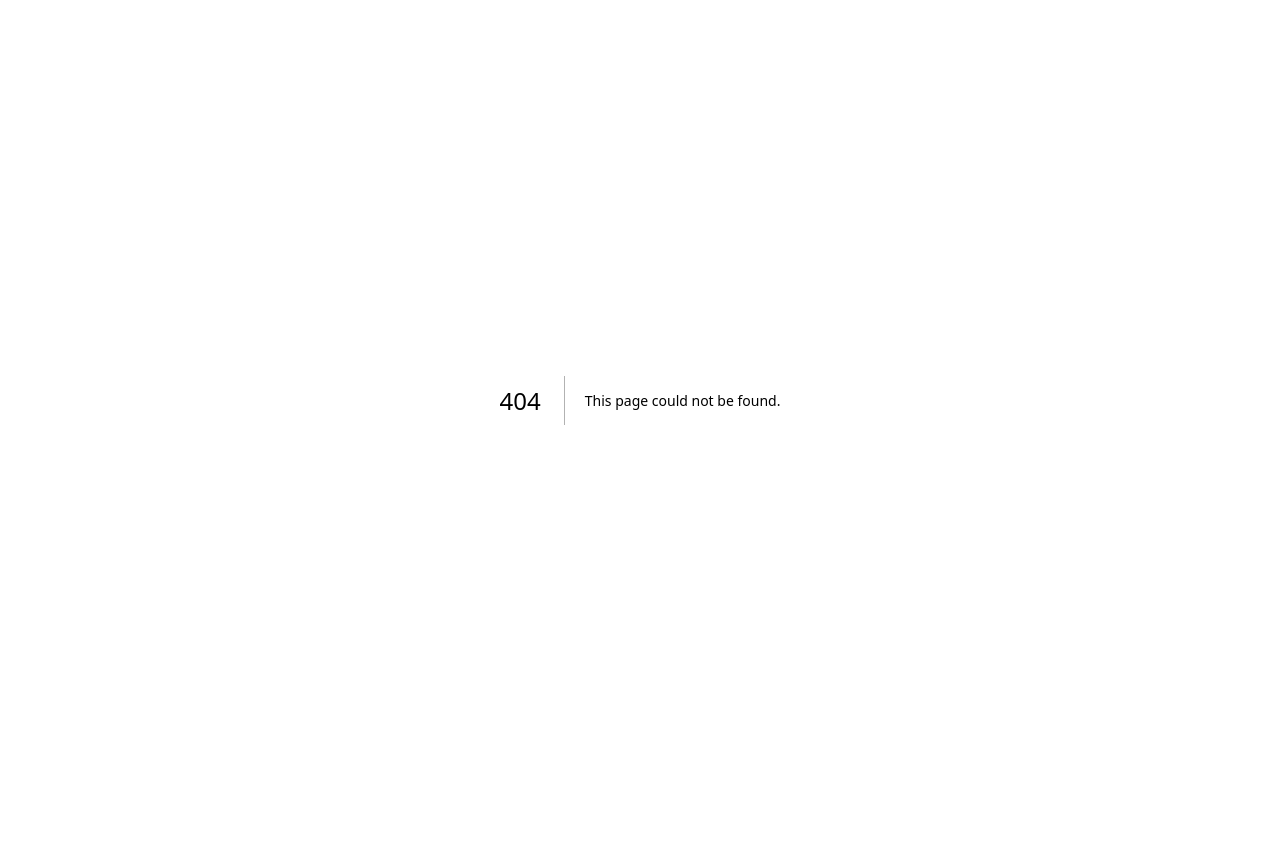
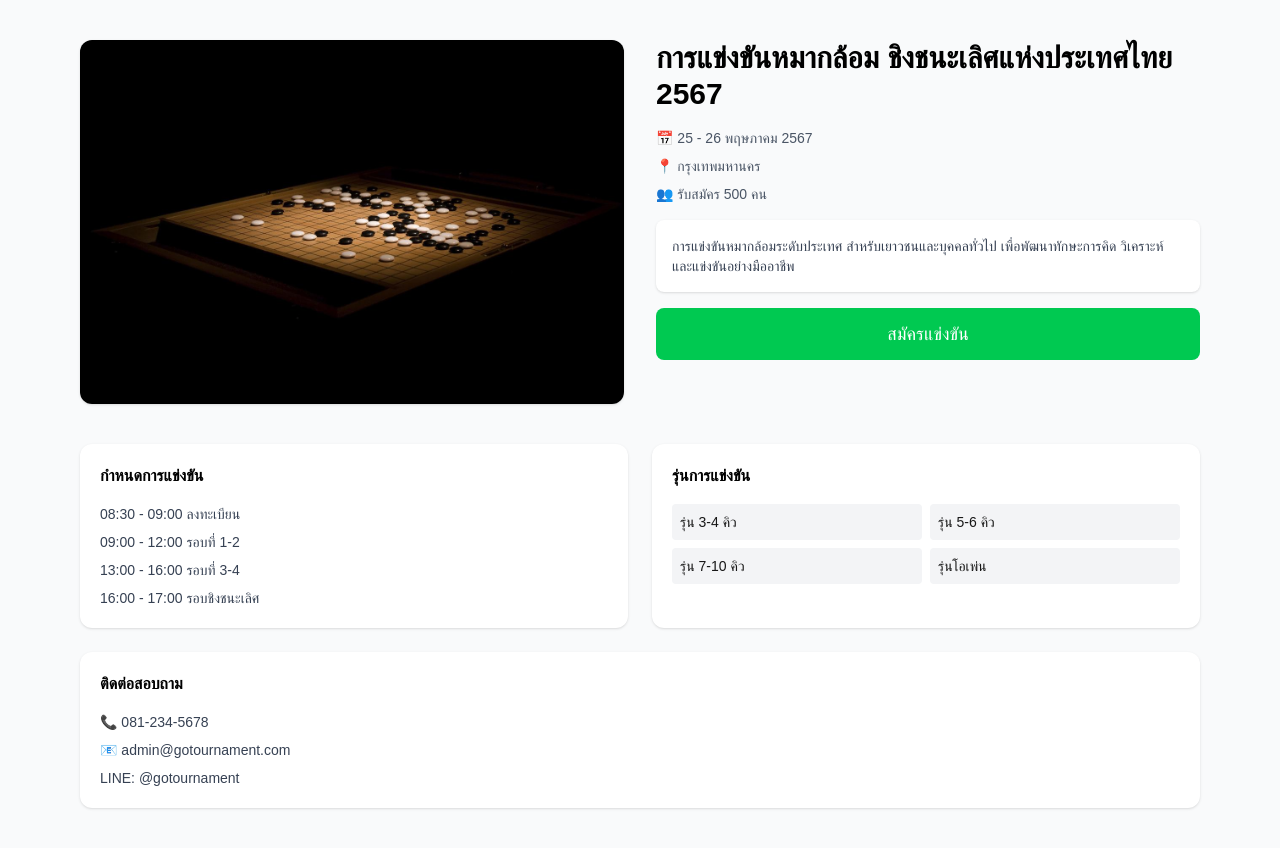
Before and after one commit to sawitree2168-sys/go-competition, a Next.js app: page /competition in a window 1280 px wide. Before the commit this address had no page. Shown: the top 848 px of the page. Before the commit the page ends 800 px from the top, so only its background shows below. Built offline with nearby package versions, Linux system fonts and the light colour scheme.

Commit message:
add schedule page

```diff
--- /dev/null
+++ b/app/competition/page.tsx
@@ -0,0 +1,87 @@
+export default function CompetitionPage() {
+  return (
+    <main className="bg-gray-50 min-h-screen">
+
+      {/* HEADER */}
+      <section className="max-w-6xl mx-auto px-4 py-10 grid md:grid-cols-2 gap-8">
+
+        {/* IMAGE */}
+        <div>
+          <img
+            src="/go-poster.jpg"
+            className="rounded-xl shadow w-full"
+          />
+        </div>
+
+        {/* INFO */}
+        <div className="space-y-4">
+          <h1 className="text-2xl md:text-3xl font-bold text-black">
+            การแข่งขันหมากล้อม ชิงชนะเลิศแห่งประเทศไทย 2567
+          </h1>
+
+          <div className="text-gray-600 space-y-2 text-sm">
+            <p>📅 25 - 26 พฤษภาคม 2567</p>
+            <p>📍 กรุงเทพมหานคร</p>
+            <p>👥 รับสมัคร 500 คน</p>
+          </div>
+
+          <div className="bg-white p-4 rounded-lg shadow text-sm text-gray-700">
+            การแข่งขันหมากล้อมระดับประเทศ สำหรับเยาวชนและบุคคลทั่วไป
+            เพื่อพัฒนาทักษะการคิด วิเคราะห์ และแข่งขันอย่างมืออาชีพ
+          </div>
+
+          <button className="w-full bg-green-500 text-white py-3 rounded-lg text-lg">
+            สมัครแข่งขัน
+          </button>
+        </div>
+      </section>
+
+      {/* DETAIL */}
+      <section className="max-w-6xl mx-auto px-4 grid md:grid-cols-2 gap-6 pb-16">
+
+        {/* SCHEDULE */}
+        <div className="bg-white p-5 rounded-xl shadow">
+          <h2 className="font-bold text-black mb-4">
+            กำหนดการแข่งขัน
+          </h2>
+
+          <div className="text-sm text-gray-700 space-y-2">
+            <p>08:30 - 09:00 ลงทะเบียน</p>
+            <p>09:00 - 12:00 รอบที่ 1-2</p>
+            <p>13:00 - 16:00 รอบที่ 3-4</p>
+            <p>16:00 - 17:00 รอบชิงชนะเลิศ</p>
+          </div>
+        </div>
+
+        {/* CATEGORY */}
+        <div className="bg-white p-5 rounded-xl shadow">
+          <h2 className="font-bold text-black mb-4">
+            รุ่นการแข่งขัน
+          </h2>
+
+          <div className="grid grid-cols-2 gap-2 text-sm">
+            <span className="bg-gray-100 p-2 rounded">รุ่น 3-4 คิว</span>
+            <span className="bg-gray-100 p-2 rounded">รุ่น 5-6 คิว</span>
+            <span className="bg-gray-100 p-2 rounded">รุ่น 7-10 คิว</span>
+            <span className="bg-gray-100 p-2 rounded">รุ่นโอเพ่น</span>
+          </div>
+        </div>
+
+        {/* CONTACT */}
+        <div className="bg-white p-5 rounded-xl shadow md:col-span-2">
+          <h2 className="font-bold text-black mb-4">
+            ติดต่อสอบถาม
+          </h2>
+
+          <div className="text-sm text-gray-700 space-y-2">
+            <p>📞 081-234-5678</p>
+            <p>📧 admin@gotournament.com</p>
+            <p>LINE: @gotournament</p>
+          </div>
+        </div>
+
+      </section>
+
+    </main>
+  );
+}
```
